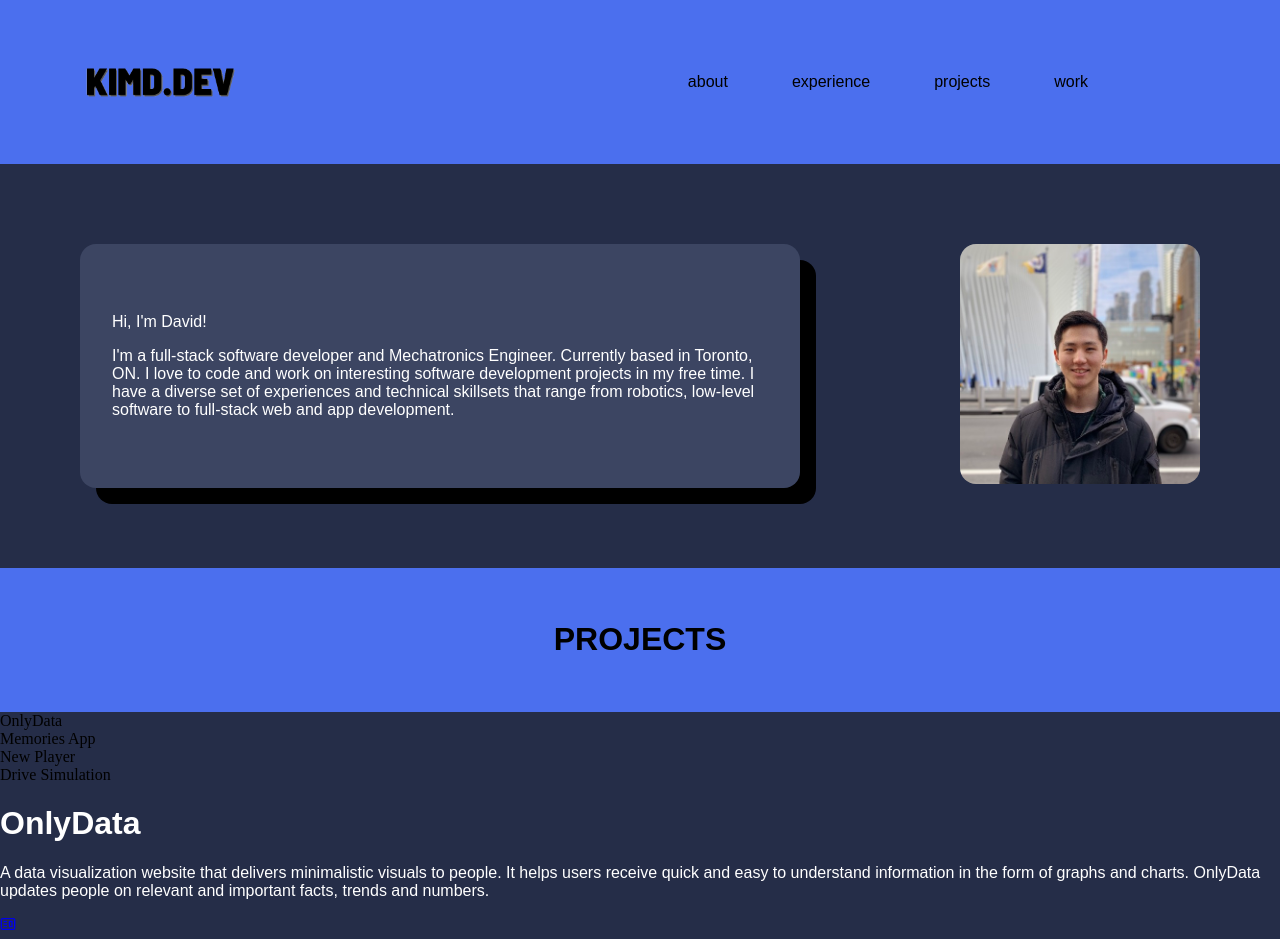
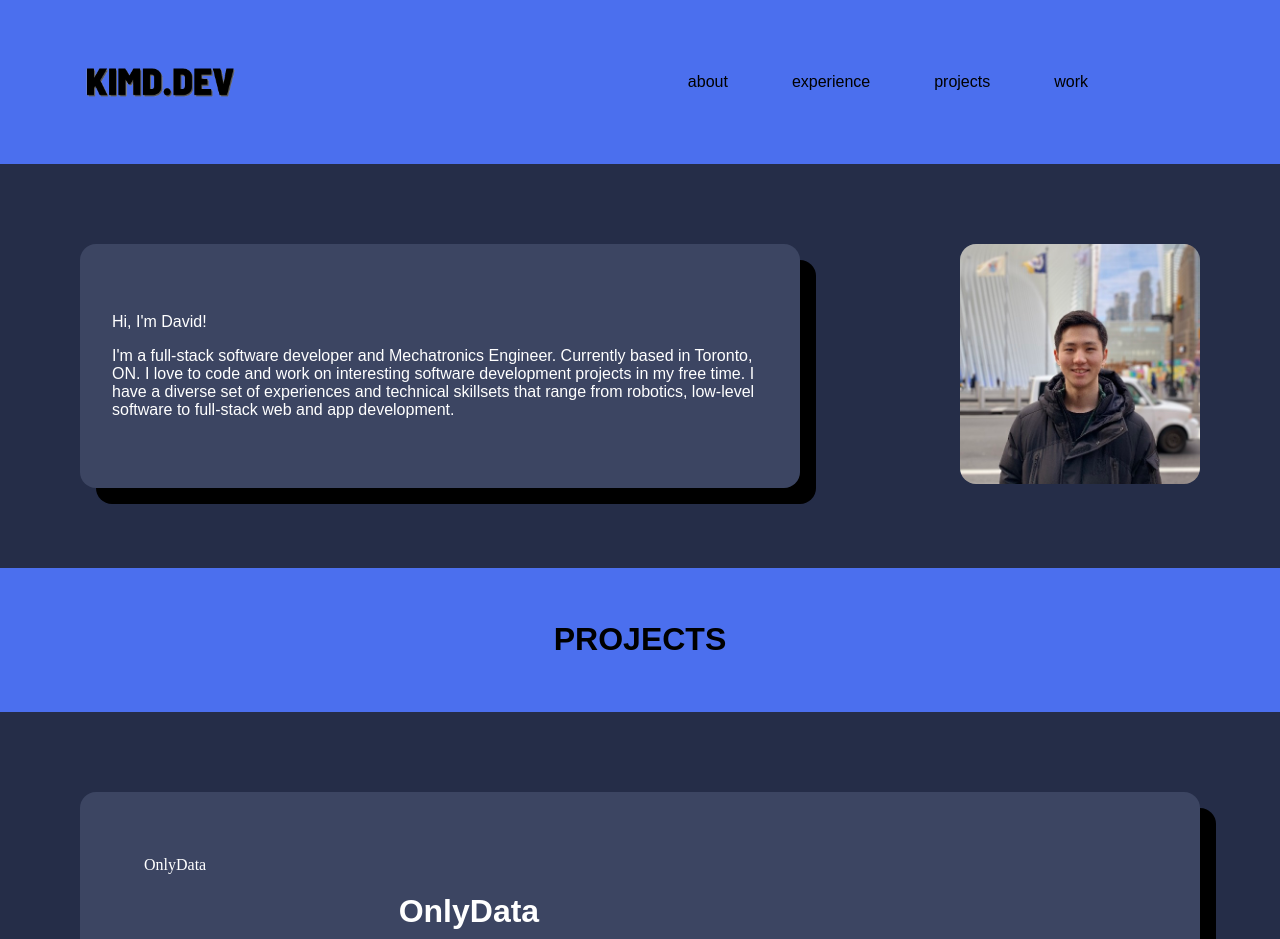
Before and after one commit to kim2552/kimd.dev, a React (Create React App) app: page / in a window 1280 px wide. Shown: the top 939 px of the page. Built offline with nearby package versions, Linux system fonts and the light colour scheme.

Commit message:
renaming divs

```diff
--- a/src/components/Projects.js
+++ b/src/components/Projects.js
@@ -2,10 +2,10 @@ import Project from './Project'
 import { useState } from 'react'
 
 const Projects = (props) => {
-    const [selectedProject, setSelectedProject] = useState(1)
+    const [selectedProject, setSelectedProject] = useState(1);
 
     return (
-        <div className="projects-container">
+        <div className="information-container">
             <div className="scrollbar-wrapper">
                 <nav>
                     {props.projects.map((project) => (
@@ -13,7 +13,7 @@ const Projects = (props) => {
                     ))}
                 </nav>
             </div>
-            <div className="project-wrapper">
+            <div className="information-wrapper">
                 {props.projects.map((project) => ( project.id === selectedProject ?
                     <Project project={project} key={project.id}></Project> : ''
                 ))}
--- a/src/scss/_projects.scss
+++ /dev/null
@@ -1,49 +0,0 @@
-.projects-container{
-    display: flex;
-    flex-direction: row;
-    justify-content: center;
-    margin: $description-margin-lg;
-
-    background-color: $box-color;
-    border-radius: 1rem;
-    box-shadow: 1rem 1rem;
-
-    .scrollbar-wrapper{
-        padding: $description-padding-lg;
-
-        li{
-            padding: 2rem;
-            cursor: pointer;
-            color: $text-light-color;
-        }
-
-        li:hover{
-            color: $text-dark-color;
-            background-color: $white;
-        }
-    }
-
-    .project-wrapper{
-        padding: $description-padding-lg;
-
-        a{
-            color: white;
-            font-size: 2rem;
-        }
-    }
-
-    @media only screen and (max-width: 1280px) {
-        margin: $description-margin-md;
-
-        .scrollbar-wrapper{
-            padding: $description-padding-md;
-        }
-    }
-    @media only screen and (max-width: 768px) {
-        margin: $description-margin-sm;
-
-        .scrollbar-wrapper{
-            padding: $description-padding-sm;
-        }
-    }
-}
```
